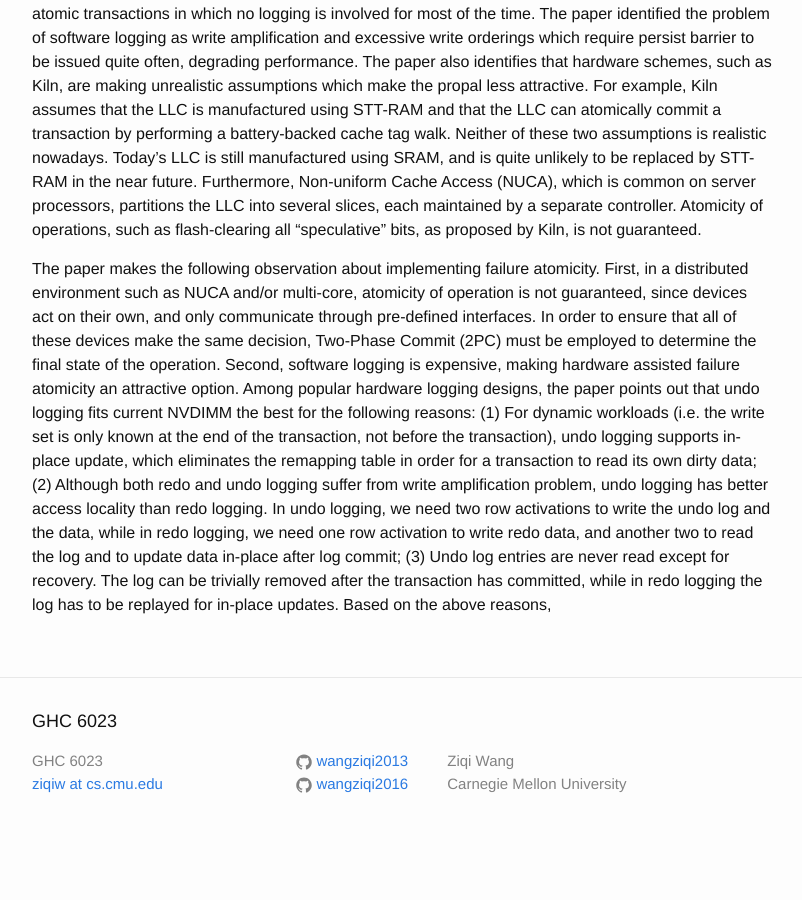
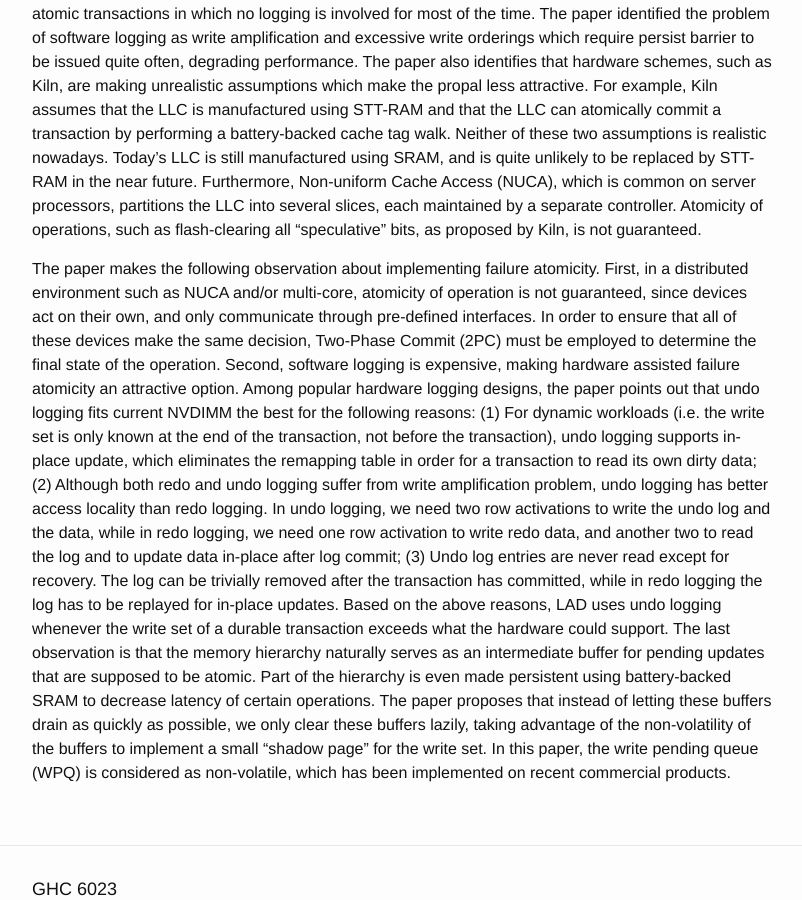
Before and after one commit to wangziqi2013/wangziqi2013.github.io, a Jekyll site: the page built from _posts/2019-12-11-lad.markdown, in a window 1280 px wide and 900 px high, scrolled down 514 px. Shown: the whole window, without its empty margins (238-1040 px from the left). Built offline with Jekyll 4.4.1, drawn with Linux system fonts in a browser that asks for light colours; before the commit the page ends 1369 px from its top, so only the background shows below that.

Commit message:
Finish observations

```diff
--- a/_posts/2019-12-11-lad.markdown
+++ b/_posts/2019-12-11-lad.markdown
@@ -36,4 +36,10 @@ logging suffer from write amplification problem, undo logging has better access
 logging, we need two row activations to write the undo log and the data, while in redo logging, we need one row activation
 to write redo data, and another two to read the log and to update data in-place after log commit; (3) Undo log entries
 are never read except for recovery. The log can be trivially removed after the transaction has committed, while in redo
-logging the log has to be replayed for in-place updates. Based on the above reasons,
+logging the log has to be replayed for in-place updates. Based on the above reasons, LAD uses undo logging whenever the
+write set of a durable transaction exceeds what the hardware could support. The last observation is that the memory hierarchy
+naturally serves as an intermediate buffer for pending updates that are supposed to be atomic. Part of the hierarchy is
+even made persistent using battery-backed SRAM to decrease latency of certain operations. The paper proposes that instead
+of letting these buffers drain as quickly as possible, we only clear these buffers lazily, taking advantage of the non-volatility
+of the buffers to implement a small "shadow page" for the write set. In this paper, the write pending queue (WPQ) is
+considered as non-volatile, which has been implemented on recent commercial products.
```
